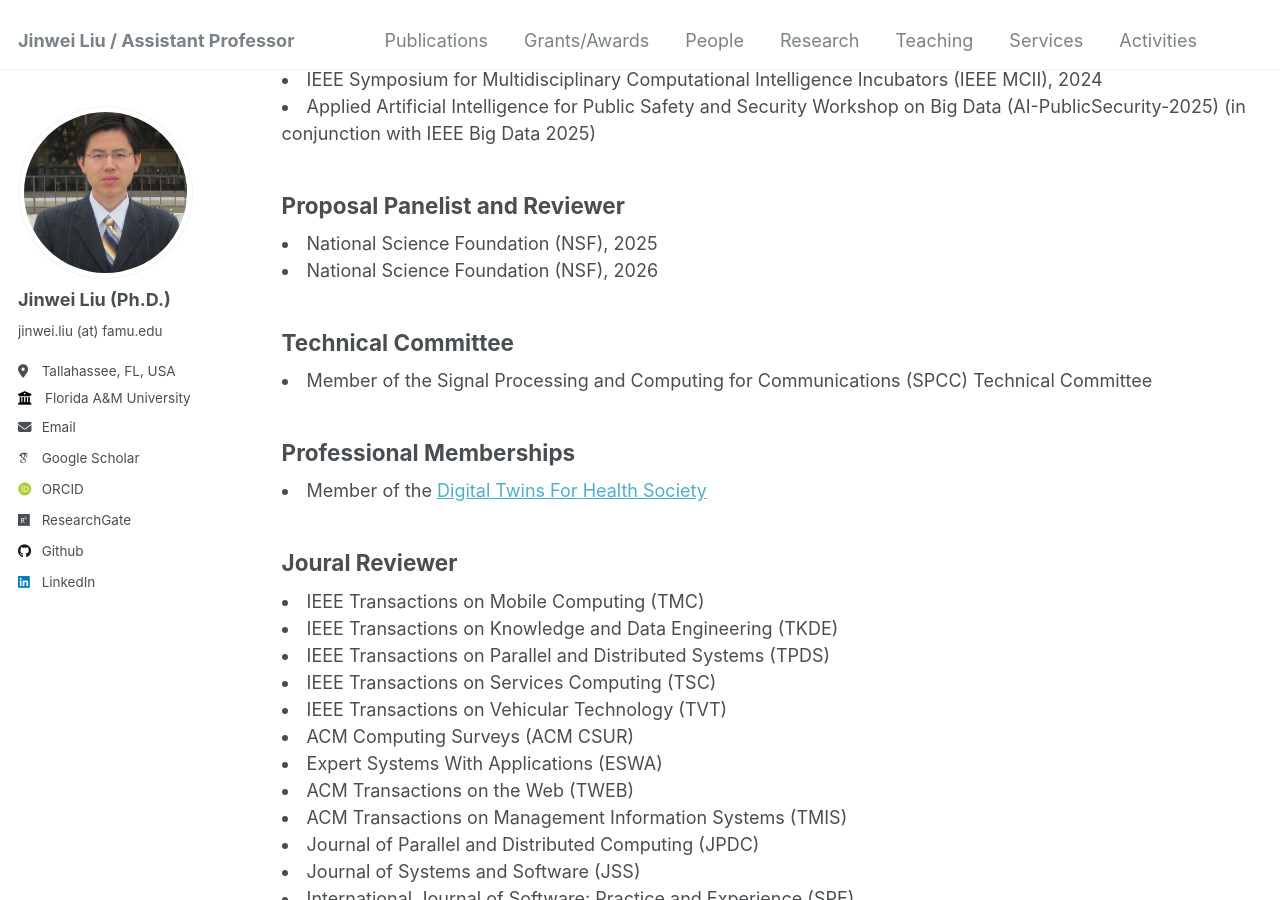
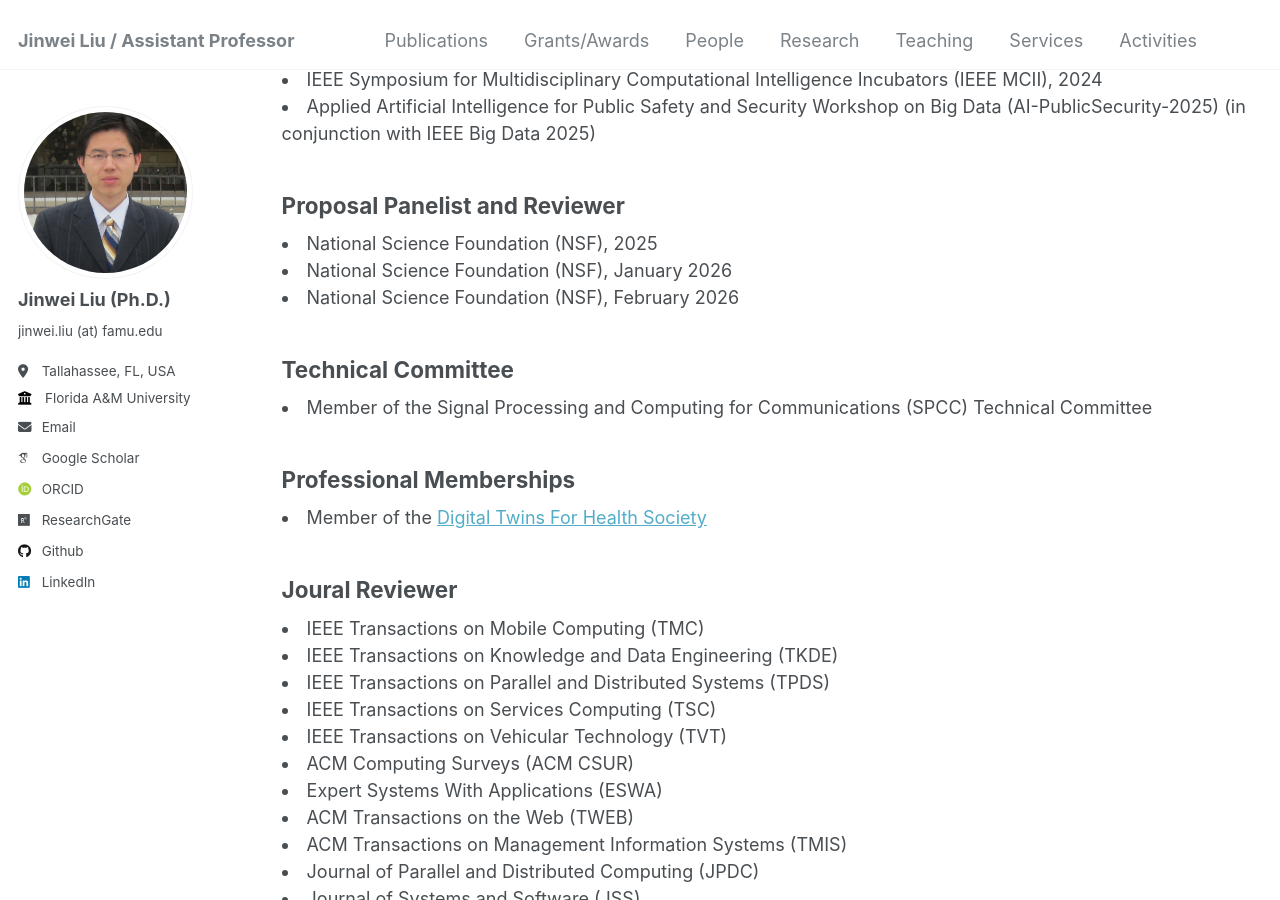
Before and after one commit to jinweiliucu/jinweiliucu.github.io, a Jekyll site: the page built from _pages/services.html, in a window 1280 px wide and 900 px high, scrolled down 1207 px. Built offline with Jekyll 4.4.1, drawn with Linux system fonts in a browser that asks for light colours; some web fonts are replaced.

Commit message:
Update services.html

```diff
--- a/_pages/services.html
+++ b/_pages/services.html
@@ -126,7 +126,11 @@ author_profile: true
 	</li>
 
 	<li>
-	National Science Foundation (NSF), 2026
+	National Science Foundation (NSF), January 2026
+	</li>
+
+	<li>
+	National Science Foundation (NSF), February 2026
 	</li>
 
 <h2 class="text-left">Technical Committee </h2>
```
